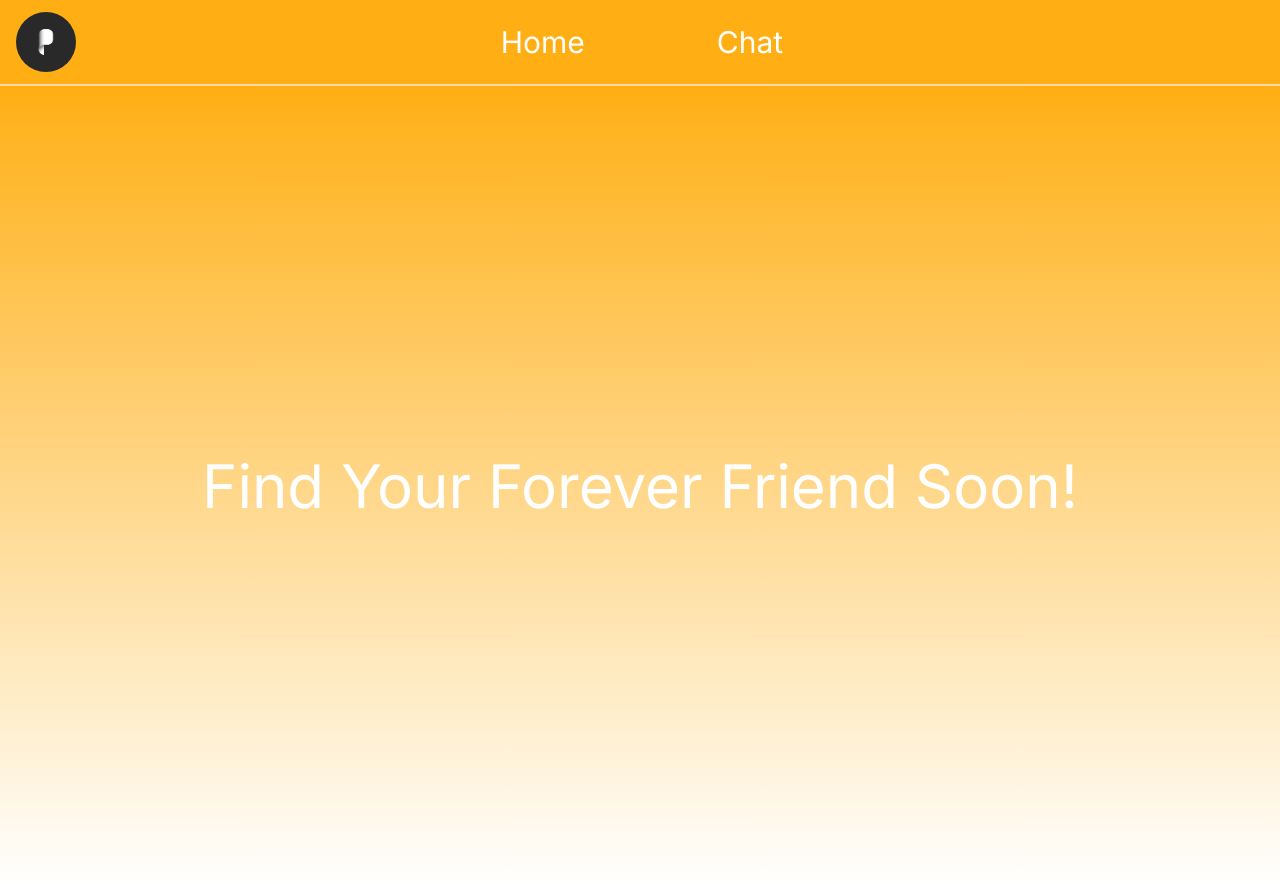
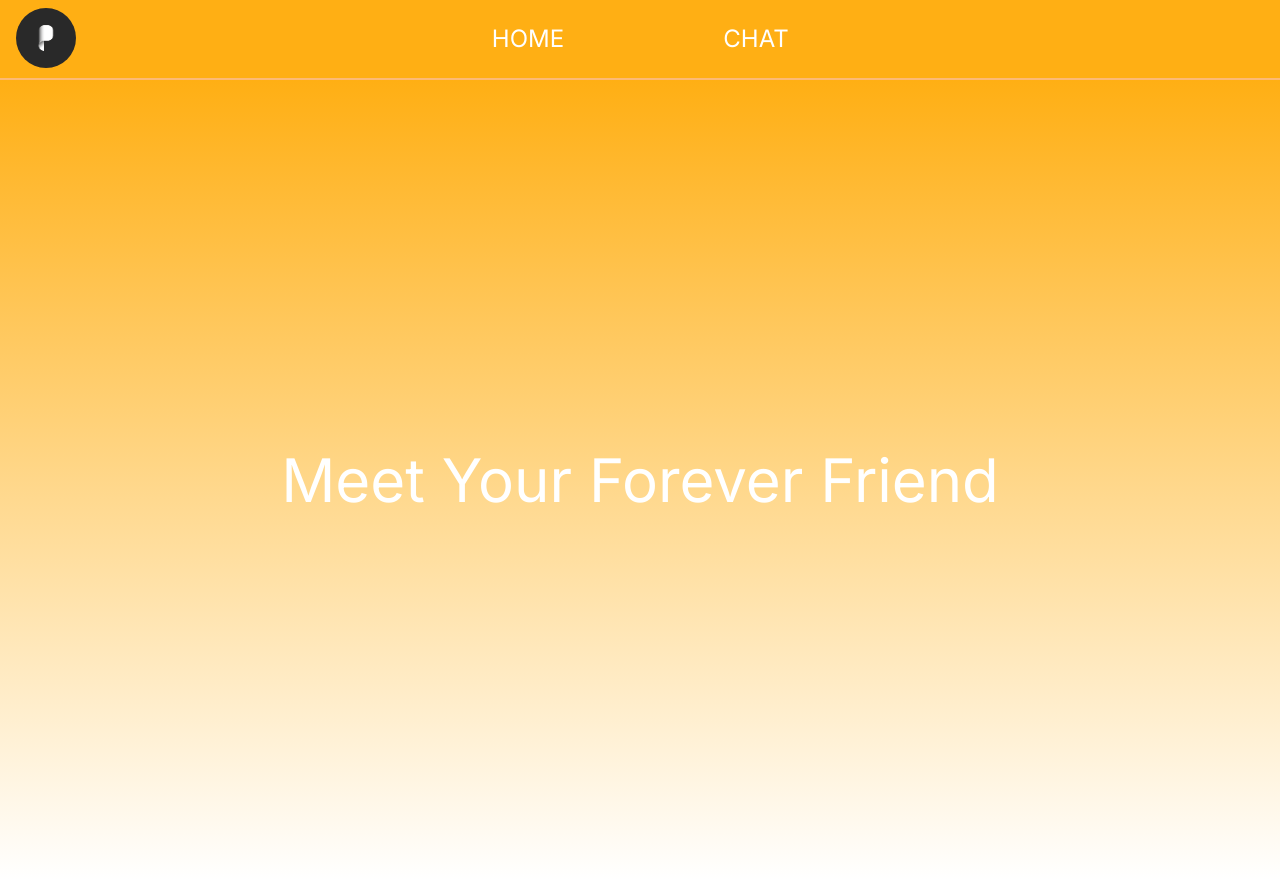
Before and after one commit to TNorsang/philo, a Next.js app: page / in a window 1280 px wide. Built offline with nearby package versions, Linux system fonts and the light colour scheme.

Commit message:
updated nav hover

```diff
--- a/app/chat/page.tsx
+++ b/app/chat/page.tsx
@@ -26,7 +26,6 @@ export default function Chat() {
 
   return (
     <section className="relative text-sinc-700 h-screen w-screen flex justify-center items-center">
-      <RobotSVG className="m-10" width={50} />
       <div className="w-11/12 mx-auto">
         <div
           ref={ref}
--- a/app/page.tsx
+++ b/app/page.tsx
@@ -12,7 +12,7 @@ export default function Home() {
   return (
     <main className="flex flex-col h-screen items-center justify-center bg-gradient-to-b from-customOrange to-white">
       <motion.div>
-        <h1 className="text-white text-6xl">Find Your Forever Friend Soon!</h1>
+        <h1 className="text-white text-6xl">Meet Your Forever Friend</h1>
       </motion.div>
     </main>
   )
--- a/components/ui/nav.tsx
+++ b/components/ui/nav.tsx
@@ -6,12 +6,12 @@ import { motion } from 'framer-motion'
 
 export default function NavBar() {
   return (
-    <nav className="relative flex justify-center items-center pt-6 pb-6 border-b-2 border-orange-200 bg-customOrange text-white text-3xl">
+    <nav className="relative flex justify-center items-center h-20 border-b-2 border-orange-300 bg-customOrange text-white text-2xl">
       <ul className="flex items-center space-x-10 list-none">
         <motion.div
           whileHover={{ scale: 1.1 }}
           whileTap={{ scale: 0.9 }}
-          className="absolute top-4 left-3 sm:top-3 sm:left-4"
+          className="absolute top-4 left-3 sm:top-2 sm:left-4"
         >
           <Image
             className="rounded-full w-[50px] sm:w-[60px]"
@@ -21,11 +21,11 @@ export default function NavBar() {
             height={60}
           />
         </motion.div>
-        <motion.li className="hover:bg-white hover:bg-opacity-20 relative sm:right-16">
-          <Link href="/">Home</Link>
+        <motion.li className="hover:bg-white hover:bg-opacity-20 h-20 w-24 relative sm:right-16 flex items-center justify-center">
+          <Link href="/">HOME</Link>
         </motion.li>
-        <motion.li className="hover:bg-white hover:bg-opacity-20 relative sm:left-7">
-          <Link href="/chat">Chat</Link>
+        <motion.li className="hover:bg-white hover:bg-opacity-20 h-20 w-24 relative sm:left-7 flex items-center justify-center">
+          <Link href="/chat">CHAT</Link>
         </motion.li>
       </ul>
     </nav>
```
Also changed, not shown: public/images/tv.png (added), 1 other file (tests, documents, lock files or other folders).
